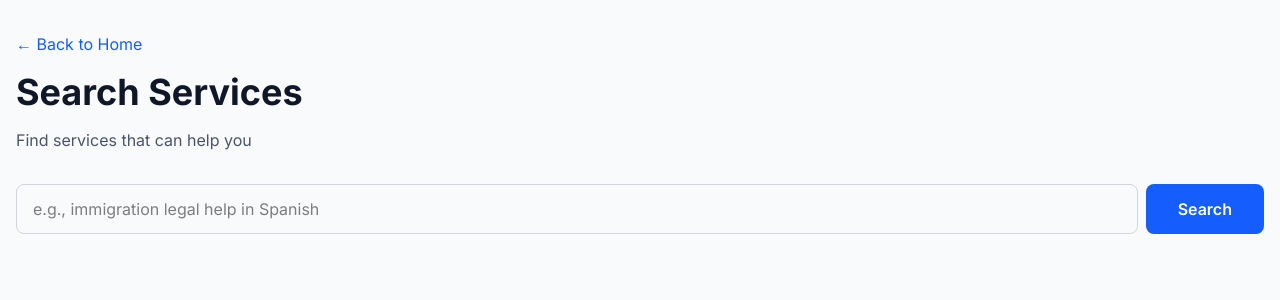
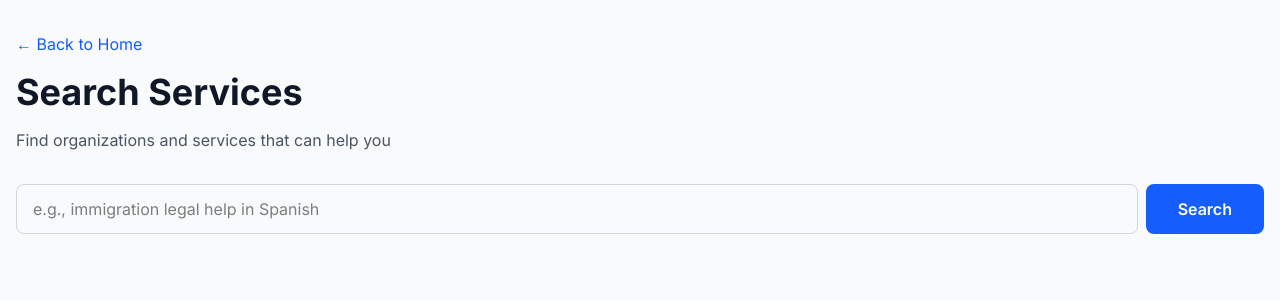
Before and after one commit to fourthplaces/mntogether, a Next.js app in the folder packages/web/: page /search in a window 1280 px wide. Shown: the top 300 px of the page. Built offline with nearby package versions, Linux system fonts and the light colour scheme.

Commit message:
touch to redeploy

```diff
--- a/packages/web/app/(public)/search/page.tsx
+++ b/packages/web/app/(public)/search/page.tsx
@@ -27,8 +27,6 @@ export default async function SearchPage({
     }
   }
 
-
-
   return (
     <main className="min-h-screen bg-gray-50">
       <div className="container mx-auto px-4 py-8">
@@ -43,7 +41,7 @@ export default async function SearchPage({
             Search Services
           </h1>
           <p className="text-gray-600">
-            Find services that can help you
+            Find organizations and services that can help you
           </p>
         </div>
 
```
